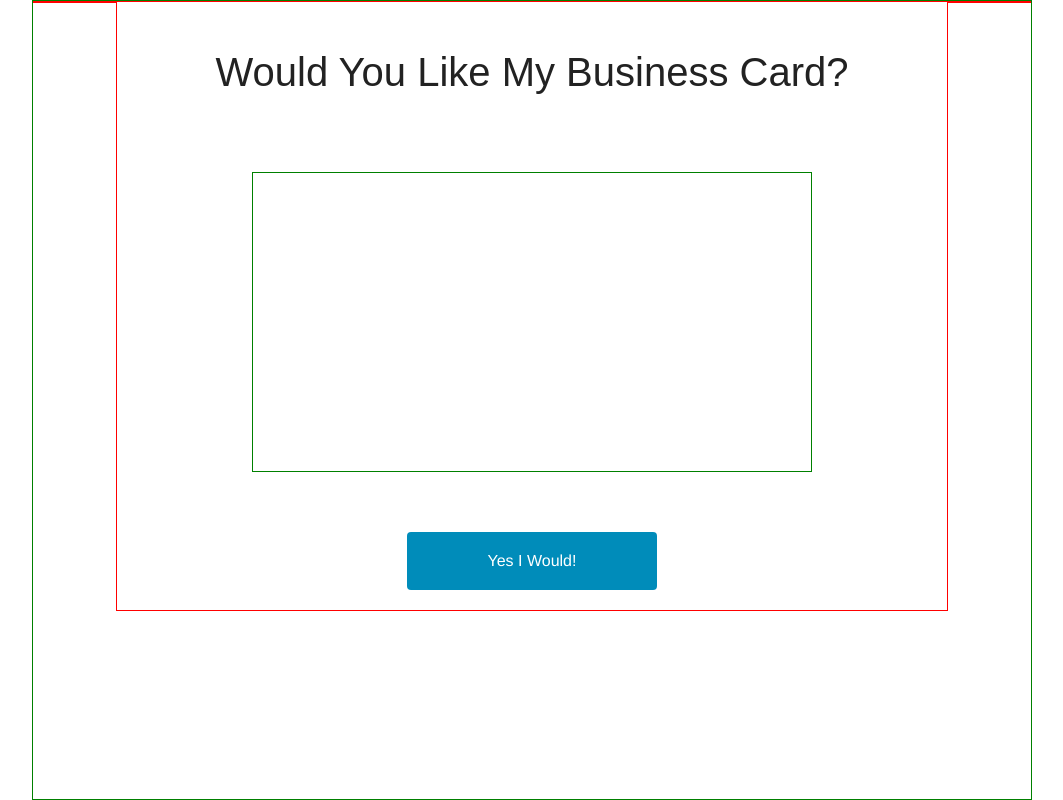
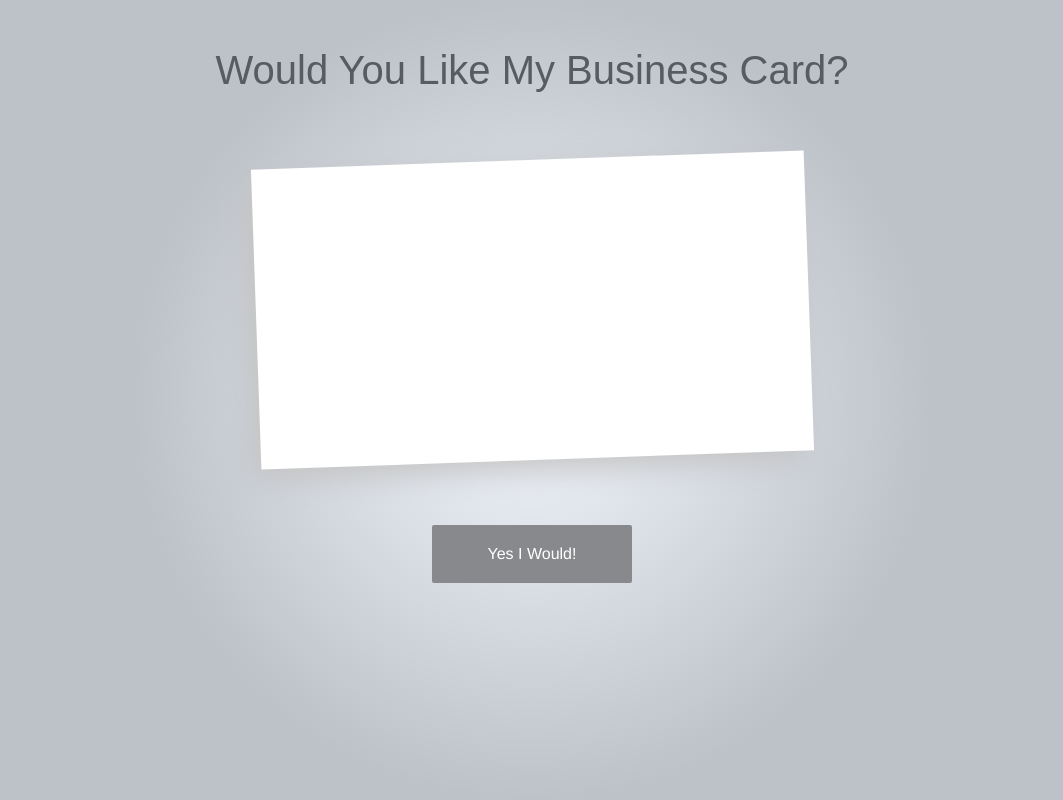
Before and after one commit to KayWatson/business_card, a PHP site: page / in a window 1280 px wide. Shown: the whole page, without its empty margins (108-1171 px from the left). Run offline with PHP 8.4, Linux system fonts and the light colour scheme; style sheets or scripts are compiled from the project's sources.

Commit message:
styles for welcome screen

```diff
--- a/scss/base/_text.scss
+++ b/scss/base/_text.scss
@@ -4,8 +4,10 @@ body{
 
 h1{
 	font-size: 3em;
+	color: $grey;
 }
 
 h2{
 	font-size: 2.5em;
+	color: $dark-grey;
 }
--- a/scss/layout/_grid.scss
+++ b/scss/layout/_grid.scss
@@ -1,9 +1,16 @@
+body{
+	background: #BDC2C9;
+}
+
 .columns{
-	border: 1px solid red;
+	//border: 1px solid red;
+	//background:-webkit-gradient(radial, 134 189, 0, 188 32, 260, from(#E6EAEF), to(#BDC2C9));
+	@include background-image(radial-gradient(55px 55px, #F0F4FA 10px, #BDC2C9 400px));
+	width: 100%;
 }
 .row{
 	margin: 0 auto;
-	border: 1px solid green;
+	//border: 1px solid green;
 }
 
 .wrapper{
@@ -12,4 +19,6 @@
 
 .wrapper_welcome{
 	padding-top: 50px;
+	//border: 1px solid pink;
+	height: 100%;
 }
--- a/scss/module/_card.scss
+++ b/scss/module/_card.scss
@@ -1,29 +1,37 @@
 .wrapper_card{
-	border: 1px solid green;
-	width: 70%;
+	//border: 1px solid green;
+	width: 57%;
 	height: 300px; //for testing, replace with padding and %
 	text-align: center;
 	margin: 0 auto;
-	margin-top: 80px;
-	margin-bottom: 60px;
+	margin-top: 70px;
+	margin-bottom: 65px;
+	@include rotate(-2);
+	background-color: #ffffff;
+	box-shadow: -10px 10px 30px #C4C4C4;
 }
 
 .welcome_header{
 	margin: 0 auto;
 	text-align: center;
+	//border: 1px solid blue;
 }
 
 .wrapper_button--card{
 	margin: 0 auto;
-	width: 250px;
+	width: 200px;
 	//border: 1px solid black;
 
 	a.button{
 			width: 100%;
 			padding: 20px 0;
+			background-color: $grey;
+			&:hover{
+				background-color: $dark-grey;
+			}
 	}
 	a.simple{
-		@include border-radius(4px, 4px); //compass border radius
+		@include border-radius(2px, 2px); //compass border radius
 	}
 
 }
--- a/scss/screen.scss
+++ b/scss/screen.scss
@@ -13,12 +13,14 @@
 @import "compass/css3/border-radius";
 @import "compass/css3/box-shadow";
 @import "compass/css3/images";
+@import "compass/css3/transform";
 
 /*------------------------------------*\
     $GLOBAL ELEMENTS
 \*------------------------------------*/
 
 @import "theme/variables";
+@import "theme/mixins";
 @import "base/text";
 @import "layout/grid";
 @import "module/card";
--- a/scss/theme/_mixins.scss
+++ b/scss/theme/_mixins.scss
@@ -1 +1,8 @@
 /* Mixins */
+@mixin rotate( $degrees ){
+  -webkit-transform: rotate(#{$degrees}deg);
+  -moz-transform: rotate(#{$degrees}deg);
+  -ms-transform: rotate(#{$degrees}deg);
+  -o-transform: rotate(#{$degrees}deg);
+  transform: rotate(#{$degrees}deg);
+}
--- a/scss/theme/_variables.scss
+++ b/scss/theme/_variables.scss
@@ -1,2 +1,5 @@
 /* Variables */
 $red: #FF0000;
+
+$grey: #87898C;
+$dark-grey: #585B60;
--- a/stylesheets/screen.css
+++ b/stylesheets/screen.css
@@ -74,6 +74,7 @@ article, aside, details, figcaption, figure, footer, header, hgroup, menu, nav,
     $GLOBAL ELEMENTS
 \*------------------------------------*/
 /* Variables */
+/* Mixins */
 /* line 1, ../scss/base/_text.scss */
 body {
   font-family: arial, helvetica, sans-serif;
@@ -82,64 +83,87 @@ body {
 /* line 5, ../scss/base/_text.scss */
 h1 {
   font-size: 3em;
+  color: #87898c;
 }
 
-/* line 9, ../scss/base/_text.scss */
+/* line 10, ../scss/base/_text.scss */
 h2 {
   font-size: 2.5em;
+  color: #585b60;
 }
 
 /* line 1, ../scss/layout/_grid.scss */
-.columns {
-  border: 1px solid red;
+body {
+  background: #BDC2C9;
 }
 
-/* line 4, ../scss/layout/_grid.scss */
+/* line 5, ../scss/layout/_grid.scss */
+.columns {
+  background-image: -webkit-gradient(radial, 55px 55px, 0, 55px 55px, 400, color-stop(2.5%, #f0f4fa), color-stop(100%, #bdc2c9));
+  background-image: -webkit-radial-gradient(55px 55px, #f0f4fa 10px, #bdc2c9 400px);
+  background-image: -moz-radial-gradient(55px 55px, #f0f4fa 10px, #bdc2c9 400px);
+  background-image: -o-radial-gradient(55px 55px, #f0f4fa 10px, #bdc2c9 400px);
+  background-image: radial-gradient(55px 55px, #f0f4fa 10px, #bdc2c9 400px);
+  width: 100%;
+}
+
+/* line 11, ../scss/layout/_grid.scss */
 .row {
   margin: 0 auto;
-  border: 1px solid green;
 }
 
-/* line 9, ../scss/layout/_grid.scss */
+/* line 16, ../scss/layout/_grid.scss */
 .wrapper {
   height: 100%;
 }
 
-/* line 13, ../scss/layout/_grid.scss */
+/* line 20, ../scss/layout/_grid.scss */
 .wrapper_welcome {
   padding-top: 50px;
+  height: 100%;
 }
 
 /* line 1, ../scss/module/_card.scss */
 .wrapper_card {
-  border: 1px solid green;
-  width: 70%;
+  width: 57%;
   height: 300px;
   text-align: center;
   margin: 0 auto;
-  margin-top: 80px;
-  margin-bottom: 60px;
+  margin-top: 70px;
+  margin-bottom: 65px;
+  -webkit-transform: rotate(-2deg);
+  -moz-transform: rotate(-2deg);
+  -ms-transform: rotate(-2deg);
+  -o-transform: rotate(-2deg);
+  transform: rotate(-2deg);
+  background-color: #ffffff;
+  box-shadow: -10px 10px 30px #C4C4C4;
 }
 
-/* line 11, ../scss/module/_card.scss */
+/* line 14, ../scss/module/_card.scss */
 .welcome_header {
   margin: 0 auto;
   text-align: center;
 }
 
-/* line 16, ../scss/module/_card.scss */
+/* line 20, ../scss/module/_card.scss */
 .wrapper_button--card {
   margin: 0 auto;
-  width: 250px;
+  width: 200px;
 }
-/* line 21, ../scss/module/_card.scss */
+/* line 25, ../scss/module/_card.scss */
 .wrapper_button--card a.button {
   width: 100%;
   padding: 20px 0;
+  background-color: #87898c;
 }
-/* line 25, ../scss/module/_card.scss */
+/* line 29, ../scss/module/_card.scss */
+.wrapper_button--card a.button:hover {
+  background-color: #585b60;
+}
+/* line 33, ../scss/module/_card.scss */
 .wrapper_button--card a.simple {
-  -webkit-border-radius: 4px 4px;
-  -moz-border-radius: 4px / 4px;
-  border-radius: 4px / 4px;
+  -webkit-border-radius: 2px 2px;
+  -moz-border-radius: 2px / 2px;
+  border-radius: 2px / 2px;
 }
```
